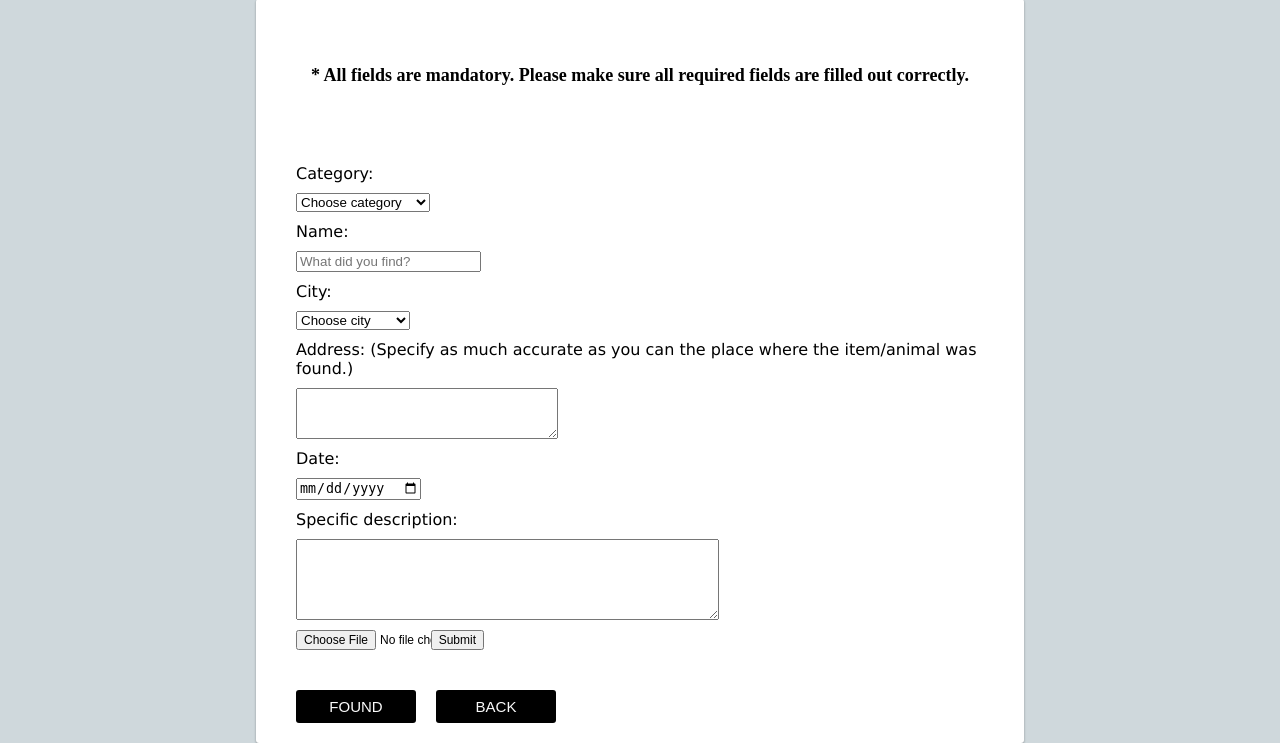
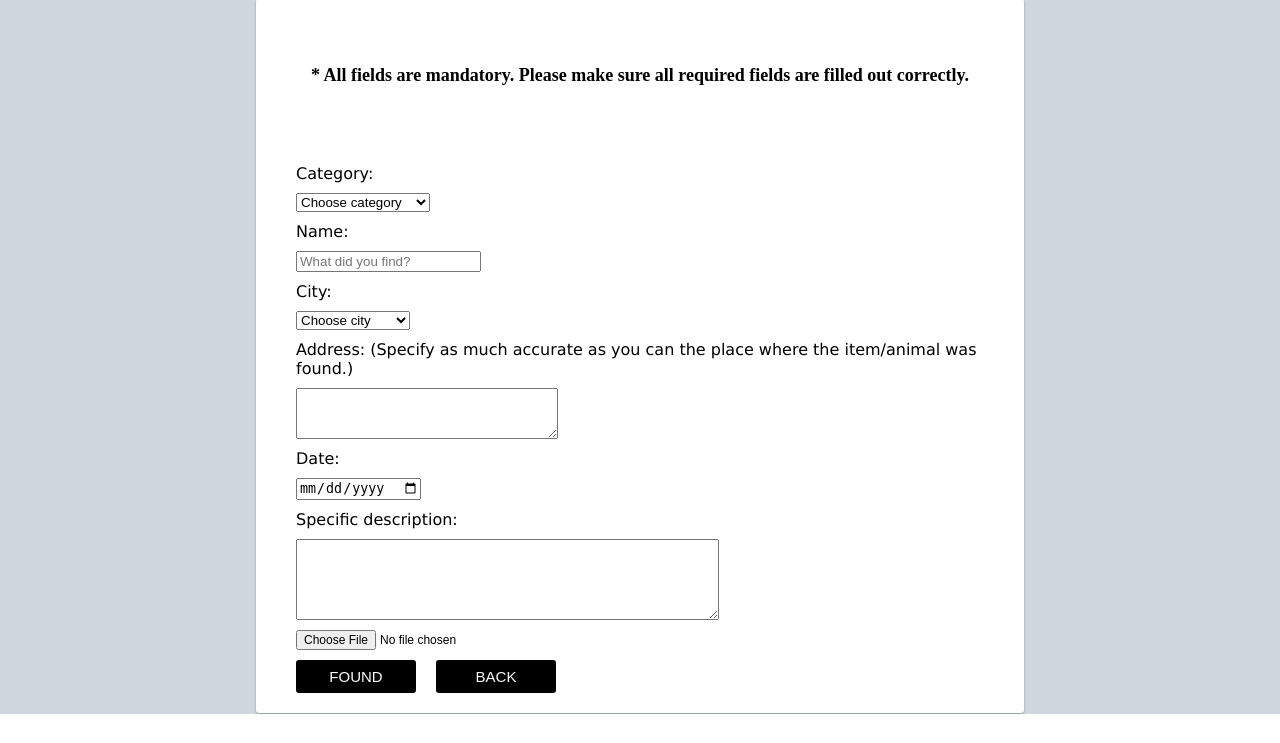
Before and after one commit to bocaalexandra/LoFo, a PHP site: page /find.html in a window 1280 px wide. Shown: the part 86-829 px from the top of the page. After the commit the page ends 800 px from the top, so only its background shows below. Run offline with PHP 8.4, Linux system fonts and the light colour scheme.

Commit message:
Add files via upload

```diff
--- a/find.css
+++ b/find.css
@@ -20,8 +20,6 @@ body {
     background: #ffffff;
     border-radius: 3px;
 }
-
-
 
 h1 {
     text-align: center;
@@ -91,16 +89,6 @@ label, select, textarea, input, button {
     max-width: 165px;
 }
 
- #subm {
-    position: relative;
-    float: right;
-    right: 500px;
-    bottom: 30px;
-    font-size:12px;
-    font-family: Arial;
-    max-width: 55px;
-}
-
-#chooseFile, #subm, button {
+#chooseFile, button {
     cursor:pointer;  /* "hand" cursor */
 }
--- a/find.html
+++ b/find.html
@@ -105,11 +105,10 @@
                 <!-- added submit button   -->
 
                 <input type="file" name="filename" accept="image/gif, image/jpeg, image/png, image/jpg" id="chooseFile">
-                <input type="submit" name="submit" id="subm">
 
                 <div class="formButtons">
-                    <button type="SUBMIT" id="FOUND" >FOUND</button>
-                    <button type="button" id="back" onclick="location.href='index_logout.html';"> BACK </button>
+                    <button type="SUBMIT" name="found" id="FOUND" >FOUND</button>
+                    <button type="button" name="back" id="back" onclick="location.href='index_logout.html';"> BACK </button>
                 </div>
             </form>
         </div>
--- a/found.php
+++ b/found.php
@@ -22,7 +22,7 @@
     $result = mysqli_query($con, "INSERT INTO found (userid, nume, address, date, specific_description, dd1, dd2) VALUES ('$userid', '$nume', '$address', '$date', '$specific_description', '$dd1', '$dd2')");
 
    //if submit button has been clicked
-    if(isset($_POST['submit'])){
+    if(isset($_POST['found'])){
         move_uploaded_file($_FILES['filename']['tmp_name'],"found-pictures/".$_FILES['filename']['name']);
 
         //update the picture with the one which has been added within the announcement
--- a/lost.php
+++ b/lost.php
@@ -21,7 +21,7 @@
   $result = mysqli_query($con, "INSERT INTO lost (userid, nume, address, date, specific_description, dd1, dd2) VALUES ('$userid', '$nume', '$address', '$date', '$specific_description', '$dd1', '$dd2')");
 
   //if submit button has been clicked
-    if(isset($_POST['submit'])){
+    if(isset($_POST['lost'])){
         move_uploaded_file($_FILES['filename']['tmp_name'],"lost-pictures/".$_FILES['filename']['name']);
 
         //update the picture with the one which has been added within the announcement
```
Also changed, not shown: lost.css (+1 -11 lines), lost.html (+3 -4 lines).
